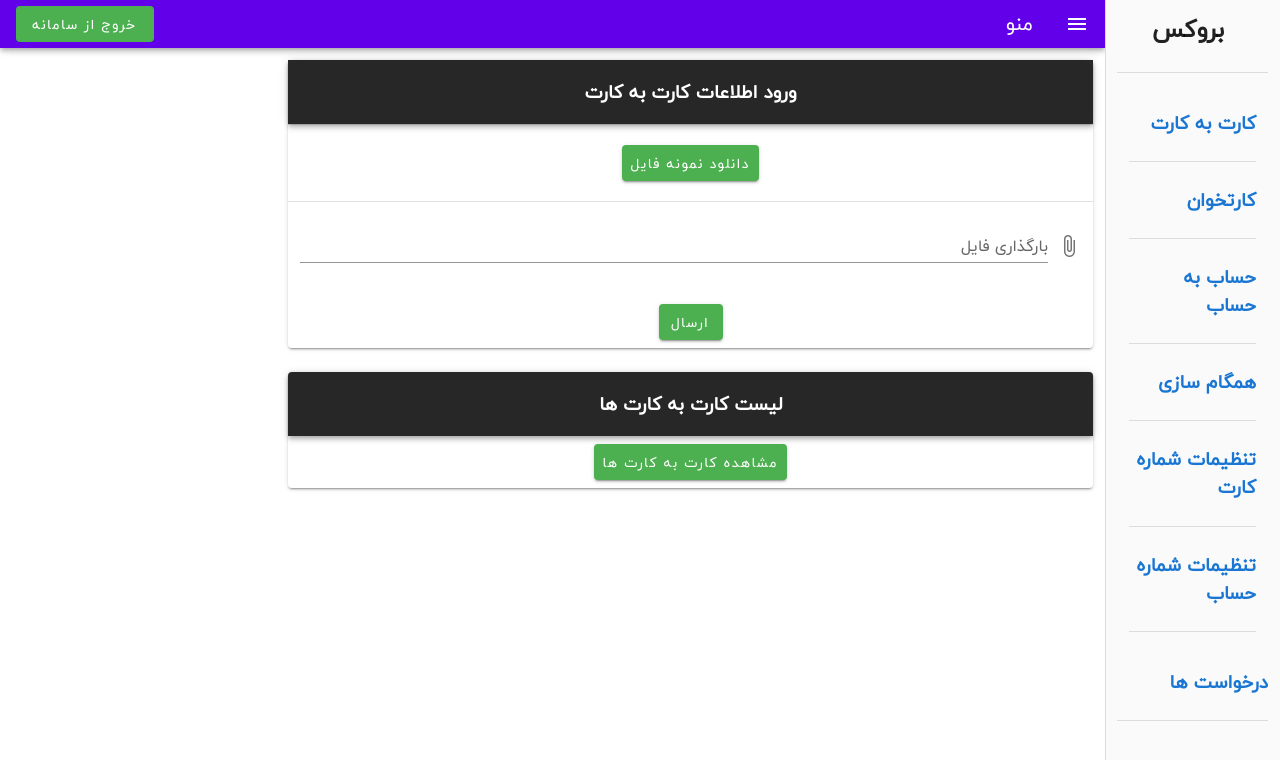
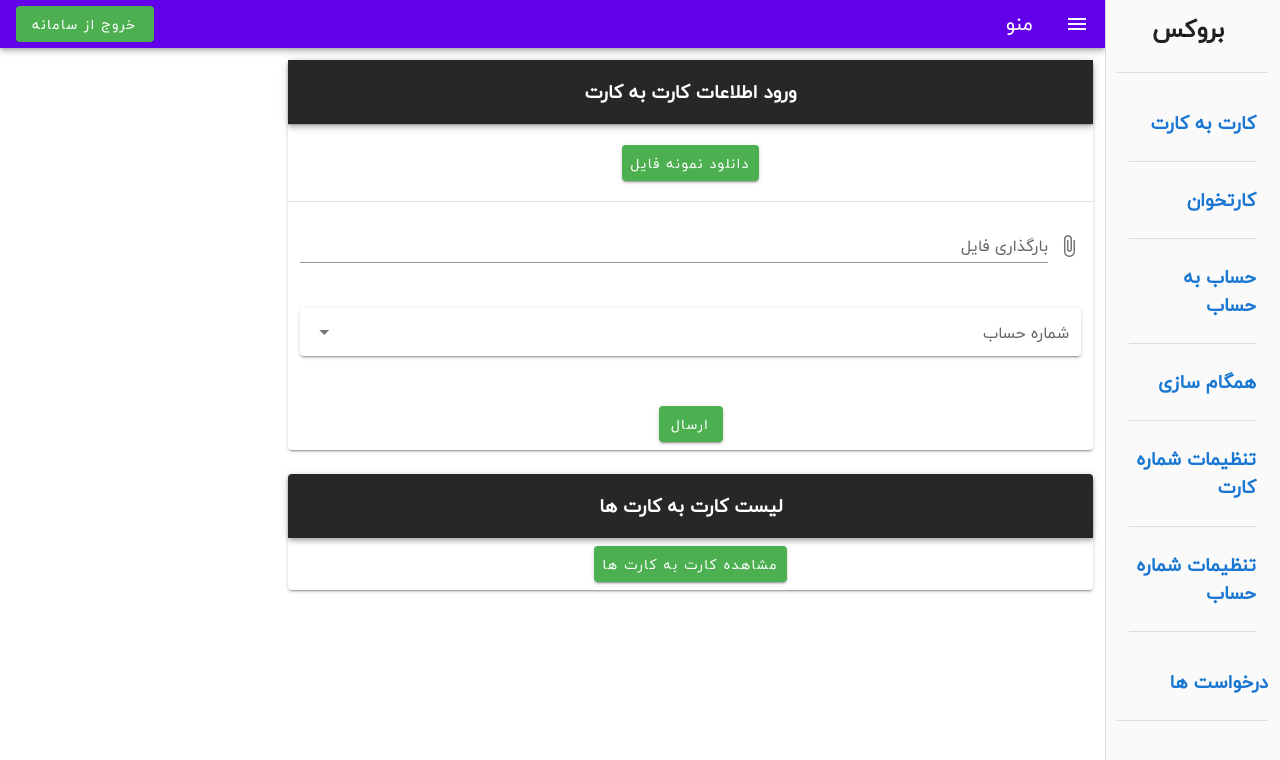
Before and after one commit to shahin-qoli/fin-front, a Vue app: page /cardtocard in a window 1280 px wide. Shown: the top 760 px of the page. Built offline with nearby package versions, Linux system fonts and the light colour scheme; no server answers; sample sign-in values are in the browser's storage.

Commit message:
account added to import

```diff
--- a/src/components/cardtocard/CardtocardImport.vue
+++ b/src/components/cardtocard/CardtocardImport.vue
@@ -29,7 +29,17 @@
                                 label="بارگذاری فایل"
                                 v-model="file"
                             />
-                            </v-col>
+                            </v-col><v-col cols="12" >
+                                    <v-select
+                                    :items="bankAccounts"
+                                    name="bankAccount"
+                                    label="شماره حساب"
+                                    solo
+                                    item-text="owner_name"
+                                    item-value="account_number"
+                                    v-model="account_number"
+                                    ></v-select>
+                                </v-col>
                             <p v-if="uploadError" class="text-center">فایل بارگذاری شده مشکل دارد.</p>
                             <v-card-actions class="justify-center">
                                 <v-btn :loading="isLoading" type="submit" dark color="green">ارسال</v-btn>
@@ -73,7 +83,8 @@ import {finAgent} from '@/services/agent'
             return {
                 file: null,
                 uploadError: false,
-                isLoading: null
+                isLoading: null,
+                account_number: ''
             }
         },
       methods: {
@@ -85,7 +96,8 @@ import {finAgent} from '@/services/agent'
             formData.append('file', this.file,this.file.name)
             console.log('start')
             try {
-                const response = await finAgent.post('/front/card_to_card_raws/import_file',formData, {responseType: 'blob'} );
+                console.log(this.account_number)
+                const response = await finAgent.post(`/front/card_to_card_raws/import_file?account_number=${this.account_number}`,formData, {responseType: 'blob'} );
                 console.log('finish')
                 console.log(response.data.type)
                 if (response.data.type === 'application/json') {
@@ -110,6 +122,10 @@ import {finAgent} from '@/services/agent'
                 throw error;
             }
         }
+      },computed:{
+        bankAccounts(){
+            return this.$store.getters.getBankAccounts;
+        }
       },
       components: {
        // HelloWorld,
```
